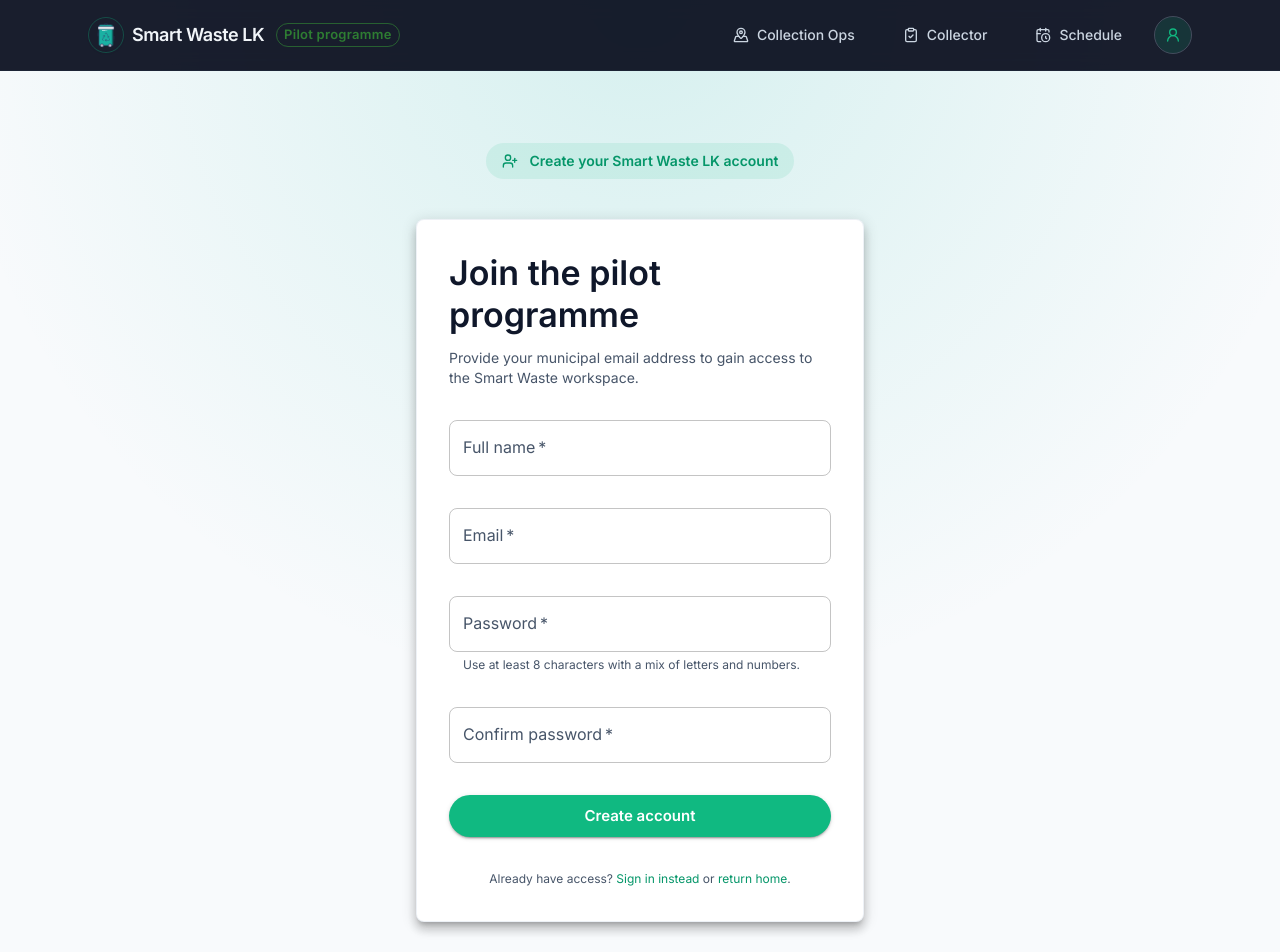
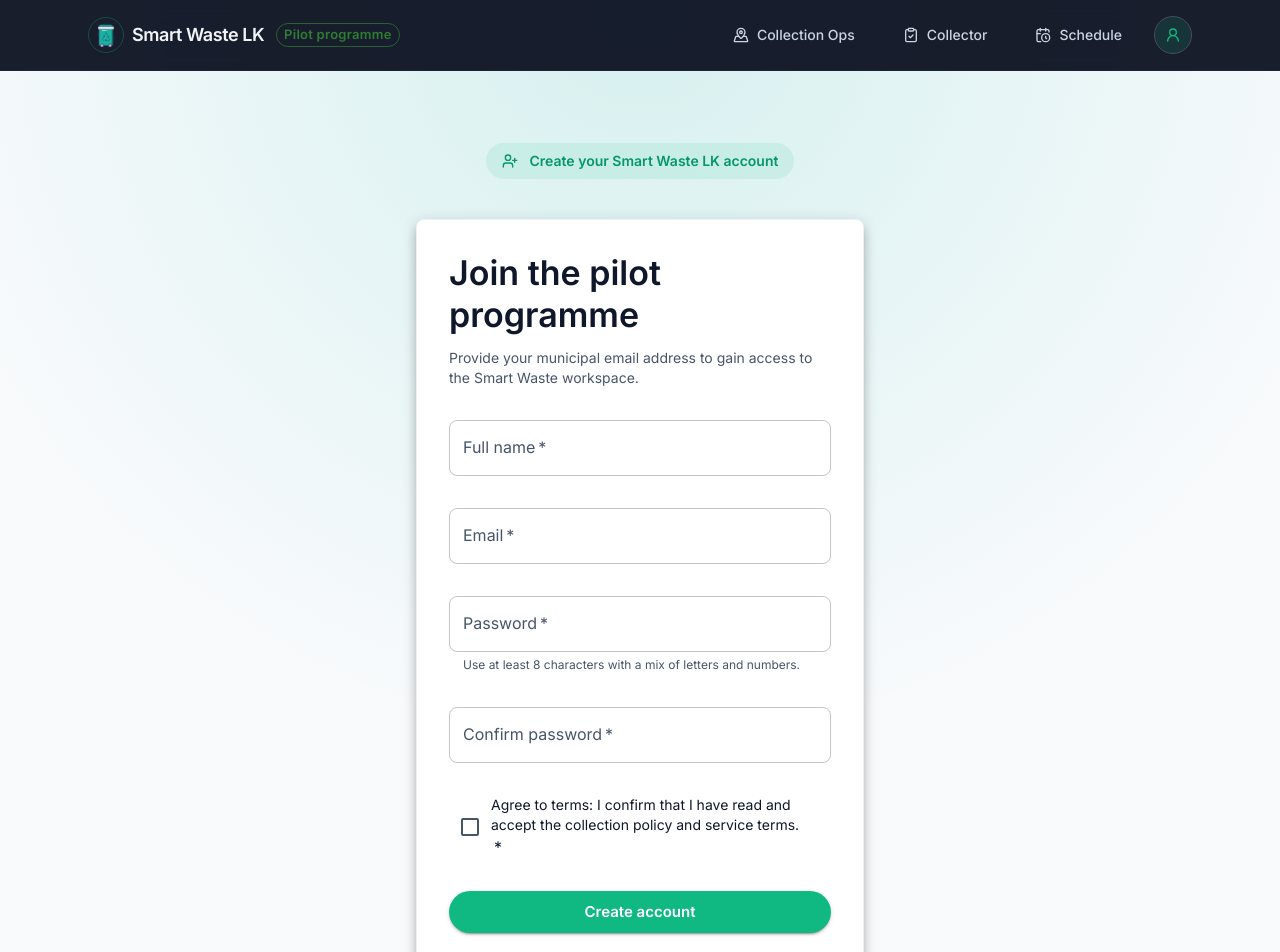
Before and after one commit to mfarthas-al/smart-waste, a React (Vite) app in the folder frontend/: page /register in a window 1280 px wide. Shown: the top 952 px of the page. Built offline with nearby package versions, Linux system fonts and the light colour scheme.

Commit message:
feat(register): add terms agreement checkbox to registration form

```diff
--- a/frontend/src/pages/Auth/RegisterPage.jsx
+++ b/frontend/src/pages/Auth/RegisterPage.jsx
@@ -1,7 +1,7 @@
 import { useState } from 'react'
 import { useNavigate, Link as RouterLink } from 'react-router-dom'
-import { Alert, Box, Button, CircularProgress, Paper, Stack, TextField, Typography } from '@mui/material'
-import { UserPlus } from 'lucide-react'
+import { Alert, Box, Button, CircularProgress, Checkbox, FormControlLabel, Paper, Stack, TextField, Typography } from '@mui/material'
+import { UserPlus } from 'lucide-react';
 
 export default function RegisterPage({ onRegister }) {
   const navigate = useNavigate()
@@ -19,6 +19,7 @@ export default function RegisterPage({ onRegister }) {
     setFeedback(null)
 
     if (form.password !== form.confirmPassword) {
+
       setFeedback({ type: 'error', message: 'Passwords do not match' })
       return
     }
@@ -121,6 +122,16 @@ export default function RegisterPage({ onRegister }) {
             fullWidth
           />
 
+          <FormControlLabel
+            control={<Checkbox
+              required
+            />}
+            label={
+              <Typography variant="body2">
+                Agree to terms: I confirm that I have read and accept the collection policy and service terms.
+              </Typography>
+            }
+          />
           <Button type="submit" variant="contained" disabled={loading} size="large" fullWidth>
             {loading ? <CircularProgress size={24} color="inherit" /> : 'Create account'}
           </Button>
```
